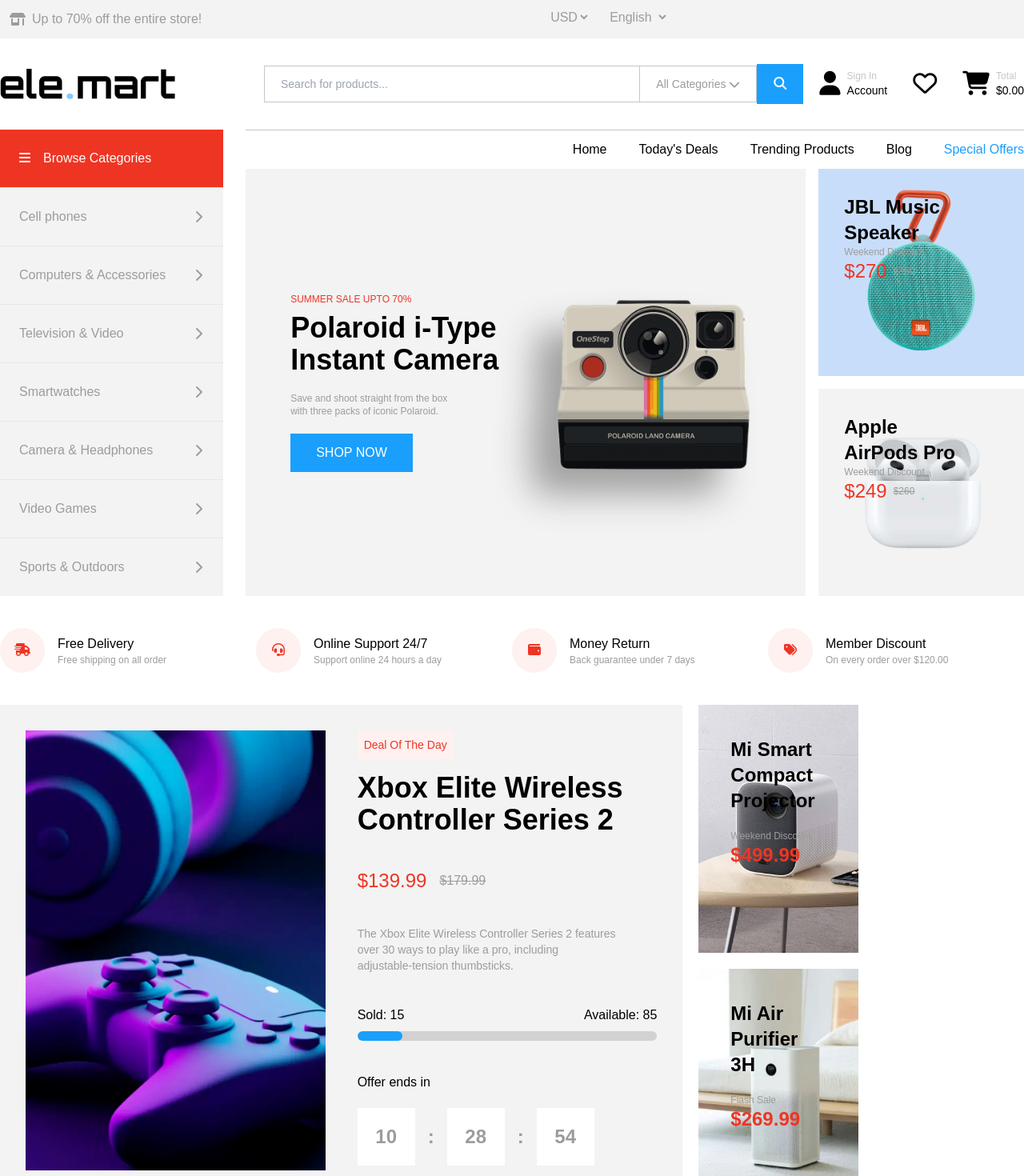
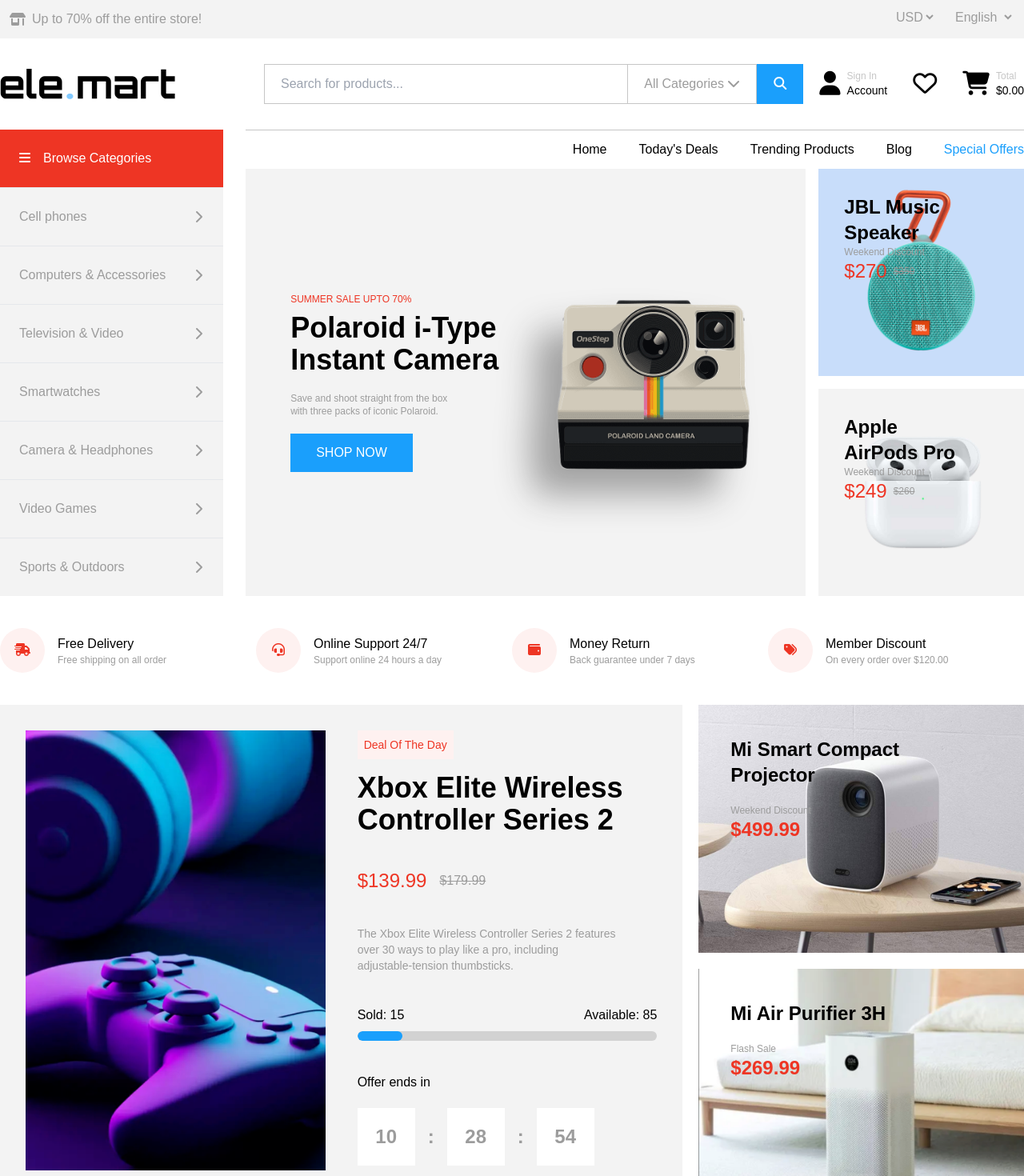
Before and after one commit to burhanuddin-limdi/trado-assignment, an Angular app: page / in a window 1280 px wide. Shown: the top 1470 px of the page at 80% size. Built offline with nearby package versions, Linux system fonts and the light colour scheme.

Commit message:
minor ui changes

```diff
--- a/src/app/components/bottom-products-section/bottom-products-section.component.html
+++ b/src/app/components/bottom-products-section/bottom-products-section.component.html
@@ -73,7 +73,7 @@
     <div class="w-full lg:w-1/3 lg:pl-5 mt-5 lg:mt-0">
       <div class="flex lg:flex-col h-full gap-5 justify-center">
         <div
-          class="bg-[url('assets/images/projector.png')] bg-center bg-cover flex-1 p-10 lg:h-full max-w-[49%]"
+          class="bg-[url('assets/images/projector.png')] bg-center bg-cover flex-1 p-10 lg:h-full lg:max-w-none max-w-[49%]"
         >
           <p class="text-2xl font-semibold max-w-[250px]">
             Mi Smart Compact Projector
@@ -82,7 +82,7 @@
           <p class="text-2xl font-semibold text-[#EE3524]">$499.99</p>
         </div>
         <div
-          class="bg-[url('assets/images/air-purifier.png')] bg-center bg-cover flex-1 p-10 max-w-[49%] lg:h-full"
+          class="bg-[url('assets/images/air-purifier.png')] bg-center bg-cover flex-1 p-10 lg:max-w-none max-w-[49%] lg:h-full"
         >
           <p class="text-2xl font-semibold max-w-[250px]">Mi Air Purifier 3H</p>
           <p class="text-[#9c9c9c] text-xs mt-5">Flash Sale</p>
--- a/src/app/components/hero-section/hero-section.component.html
+++ b/src/app/components/hero-section/hero-section.component.html
@@ -3,12 +3,12 @@
     <img src="assets/ele.mart.svg" alt="" class="h-10 hidden lg:block" />
     <div class="flex items-center lg:ml-5 xl:ml-[110px] w-full">
       <input
-        class="focus:outline-none border border-[#c6c6c6] px-5 py-3 flex-1 lg:max-w-[495px] text-sm placeholder:text-sm"
+        class="focus:outline-none border border-[#c6c6c6] px-5 py-3 flex-1 lg:max-w-[495px] text-sm placeholder:text-sm lg:text-base lg:placeholder:text-base"
         type="text"
         placeholder="Search for products..."
       />
       <div
-        class="border border-l-0 border-[#c6c6c6] px-5 py-3 cursor-pointer relative text-sm"
+        class="border border-l-0 border-[#c6c6c6] px-5 py-3 cursor-pointer relative text-sm lg:text-base"
         (mouseleave)="toggle()"
         (mouseenter)="toggle()"
       >
@@ -29,7 +29,7 @@
         </div>
       </div>
       <button
-        class="text-white bg-[#1A9FFC] px-4 md:px-5 py-3 border border-[#1A9FFC]"
+        class="text-white bg-[#1A9FFC] px-4 md:px-5 py-3 border border-[#1A9FFC] text-sm lg:text-base"
       >
         <i class="fa-solid fa-magnifying-glass"></i>
       </button>
--- a/src/app/components/navbar/navbar.component.html
+++ b/src/app/components/navbar/navbar.component.html
@@ -26,8 +26,8 @@
         <option value="Arabic">Arabic</option>
       </select>
     </div>
-    <button (click)="toggle()">
-      <i class="fa-solid fa-bars text-lg block lg:hidden"></i>
+    <button (click)="toggle()" class="block lg:hidden">
+      <i class="fa-solid fa-bars text-lg"></i>
     </button>
   </div>
 </nav>
```
